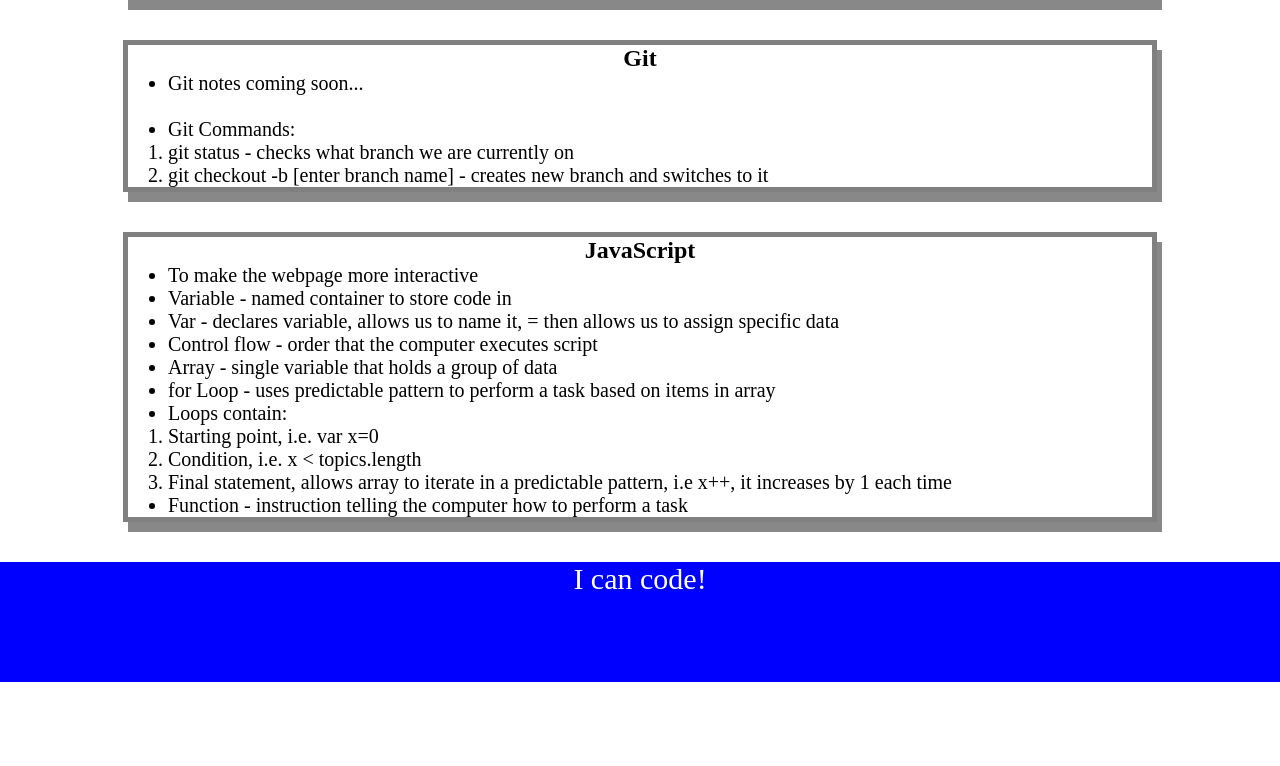
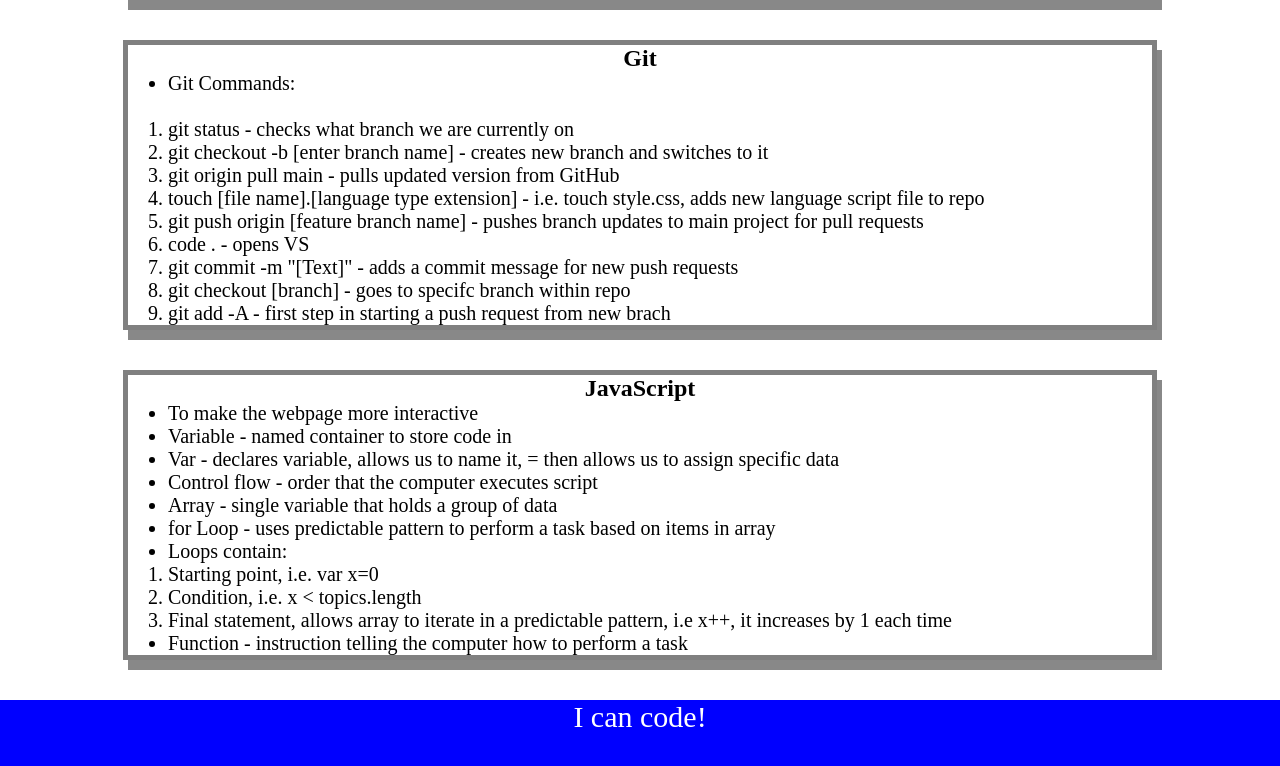
Before and after one commit to smithz852/prework-study-guide, a plain HTML site: page prework-study-guide/index.html in a window 1280 px wide. Shown: the part 1056-1822 px from the top of the page. Before the commit the page ends 1738 px from the top, so only its background shows below. Drawn offline with Linux system fonts and the light colour scheme.

Commit message:
Added more git notes

```diff
--- a/prework-study-guide/index.html
+++ b/prework-study-guide/index.html
@@ -98,13 +98,19 @@
       <h2>Git</h2>
 
       <ul>
-        <li>Git notes coming soon...</li>
-        <br />
 
         <li>Git Commands:</li>
+        <br />
         <ol>
           <li>git status - checks what branch we are currently on</li>
           <li>git checkout -b [enter branch name] - creates new branch and switches to it</li>
+          <li>git origin pull main - pulls updated version from GitHub</li>
+          <li>touch [file name].[language type extension] - i.e. touch style.css, adds new language script file to repo</li>
+          <li>git push origin [feature branch name] - pushes branch updates to main project for pull requests</li>
+          <li>code . - opens VS</li>
+          <li>git commit -m "[Text]" - adds a commit message for new push requests</li>
+          <li> git checkout [branch] - goes to specifc branch within repo</li>
+          <li>git add -A - first step in starting a push request from new brach</li>
         </ol>
 
       </ul>
```
